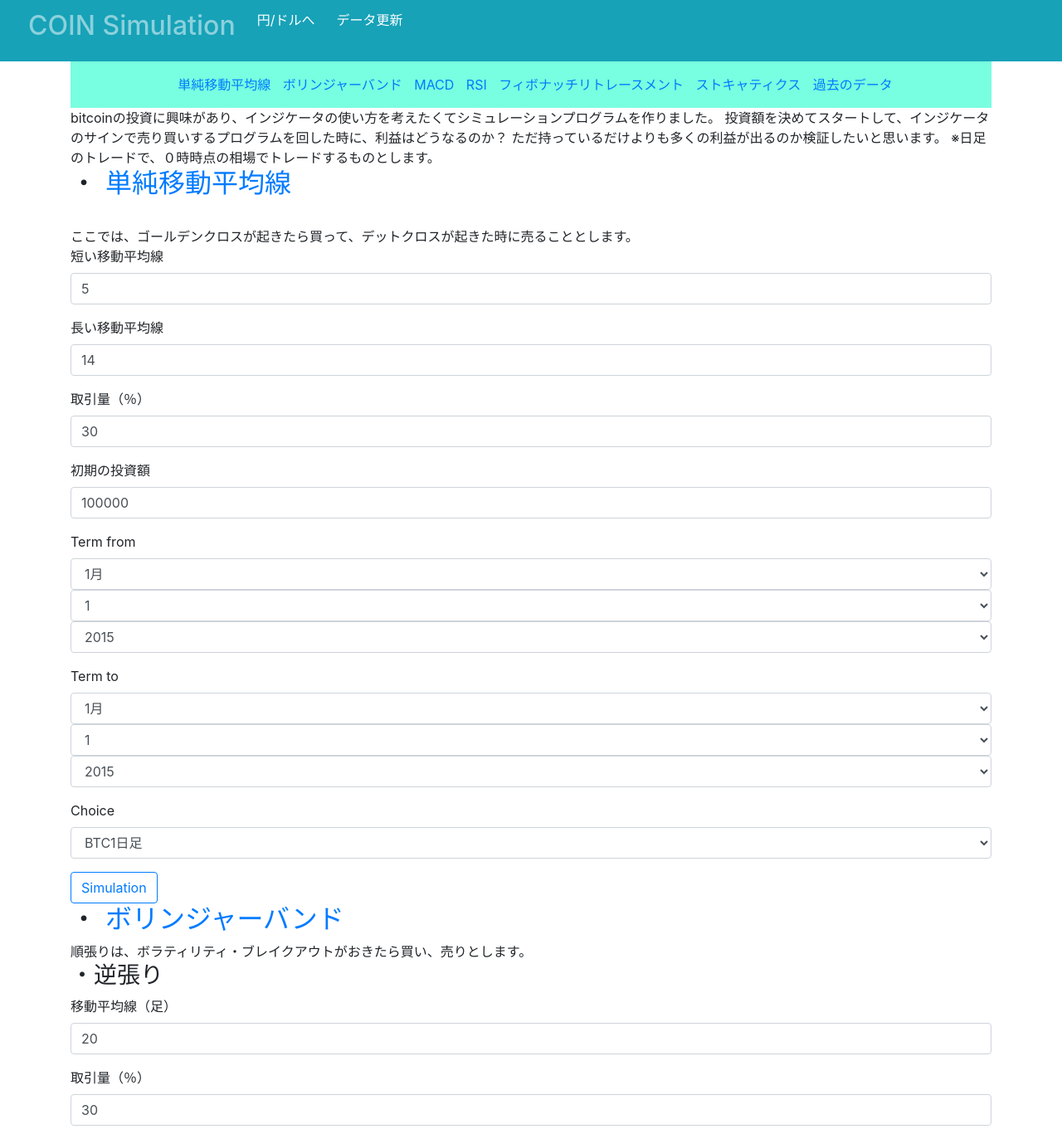
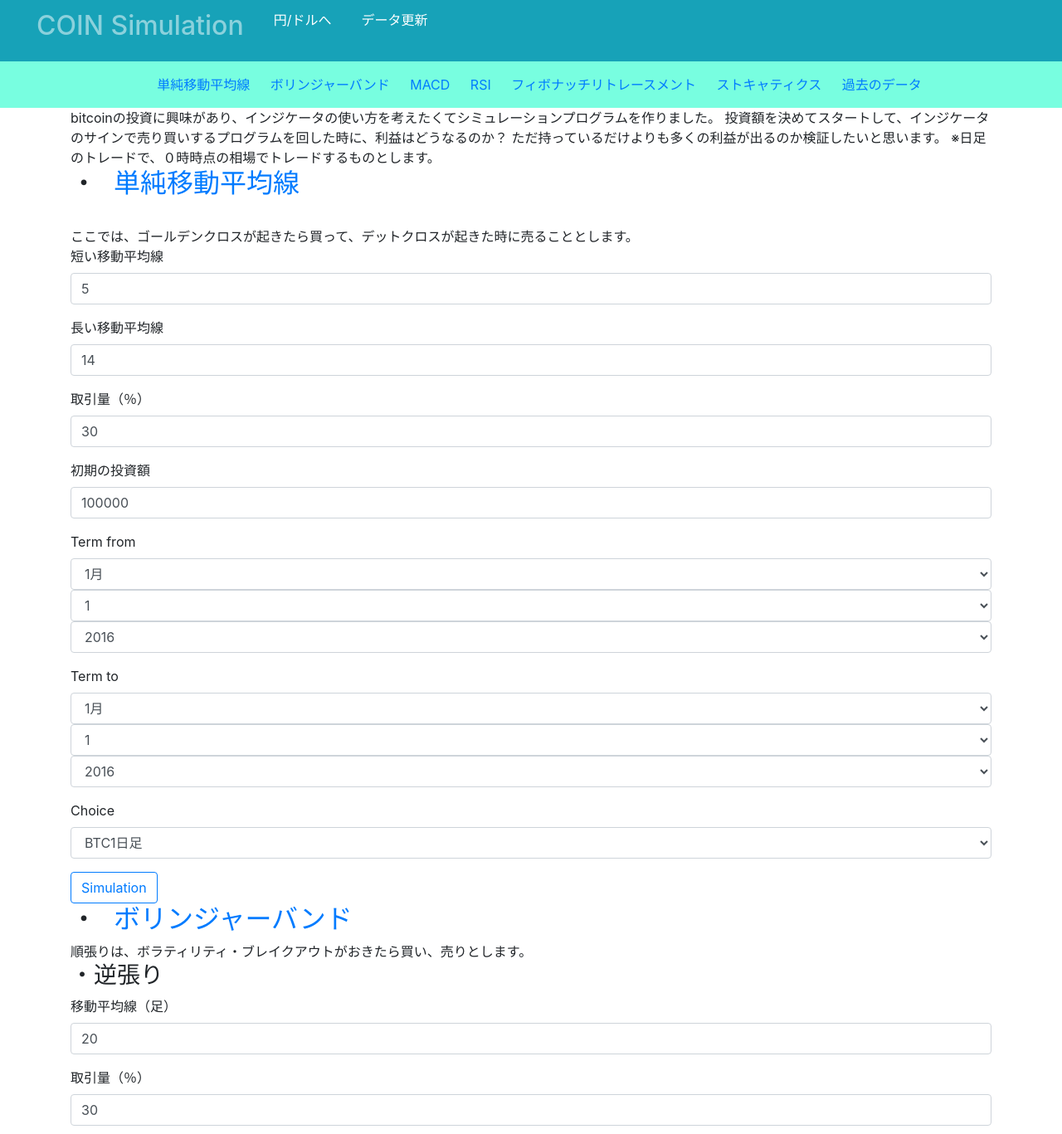
Before and after one commit to akira09181/trade, a Django app: page /mytrade/hour in a window 1280 px wide. Shown: the top 1367 px of the page at 83% size. Run offline with Django 3.2, Linux system fonts and the light colour scheme; data comes from the database, SQL or seed files in the repository; data that the repository does not hold is empty; some libraries are stand-ins or nearby versions.

Commit message:
fix header

```diff
--- a/mysite/settings.py
+++ b/mysite/settings.py
@@ -29,7 +29,7 @@ SECRET_KEY = '%i8)7d5n#bv(rtxy#nw_18$tv7^8d_akieug)q$ro-zz#2d8@o'
 if "DESKTOP-8TQSRDM" in hostname:
     DEBUG = True
 else:
-    DEBUG = True
+    DEBUG = False
 
 
 ALLOWED_HOSTS = ["*"]
--- a/mytrade/forms.py
+++ b/mytrade/forms.py
@@ -17,8 +17,8 @@ class SmaForm(forms.ModelForm):
         date = datetime.date()
         year = date.strftime('%Y')
         widgets = {
-            'term_from': forms.SelectDateWidget(years=[x for x in range(year_from[0]['date'].year, int(year)+1)]),
-            'term_to': forms.SelectDateWidget(years=[x for x in range(year_from[0]['date'].year, int(year)+1)]),
+            'term_from': forms.SelectDateWidget(years=[x for x in range(year_from[0]['date'].year+1, int(year)+1)]),
+            'term_to': forms.SelectDateWidget(years=[x for x in range(year_from[0]['date'].year+1, int(year)+1)]),
         }
 
     def clean_term_from(self):
@@ -30,6 +30,7 @@ class SmaForm(forms.ModelForm):
 
 
 class BreForm(forms.ModelForm):
+
     choice = forms.fields.ChoiceField(choices=(
         ('BTC1D', 'BTC1日足'), ('BTC4H', 'BTC4時間足'), ('BTC1H',
                                                     'BTC1時間足'), ('BTC5M', 'BTC5分足'), ('BTC1M', 'BTC1分足')
@@ -37,12 +38,13 @@ class BreForm(forms.ModelForm):
 
     class Meta:
         model = Bre
+        year_from = Input.objects.all().values().order_by('date')
 
         fields = ('__all__')
         datetime = datetime.datetime.now()
         date = datetime.date()
         year = date.strftime('%Y')
         widgets = {
-            'term_from': forms.SelectDateWidget(years=[x for x in range(2016, int(year)+1)]),
-            'term_to': forms.SelectDateWidget(years=[x for x in range(2016, int(year)+1)]),
+            'term_from': forms.SelectDateWidget(years=[x for x in range(int(year_from[0]['date'].year)+1, int(year)+1)]),
+            'term_to': forms.SelectDateWidget(years=[x for x in range(int(year_from[0]['date'].year)+1, int(year)+1)]),
         }
--- a/mytrade/static/css/header.css
+++ b/mytrade/static/css/header.css
@@ -1,3 +1,7 @@
+header {
+  width: 100%;
+}
+
 .sub_header {
   display: fixed;
   background: rgba(120, 254, 224, 1);
@@ -6,20 +10,25 @@
   padding: 20px;
   margin-top: -40px;
   width: 100%;
+  gap: 20px;
 }
+
+a {
+  margin-left: 20px;
+}
+
 @media only screen and (max-width: 800px) {
   .sub_header {
     display: none;
   }
 }
-a {
-  margin-left: 10px;
-}
+
 .mb-3,
 .my-3 {
   margin-bottom: none;
   margin-top: none;
 }
+
 .navbar {
   top: -20px;
   display: fixed;
--- a/mytrade/templates/base.html
+++ b/mytrade/templates/base.html
@@ -35,10 +35,9 @@
   </li>
   </ul>
   </nav>
-
-  <div class="container">
    {% block header %}
    {% endblock header %}
+  <div class="container">
    {% block content %}
    {% endblock content %}
    </div>
```
